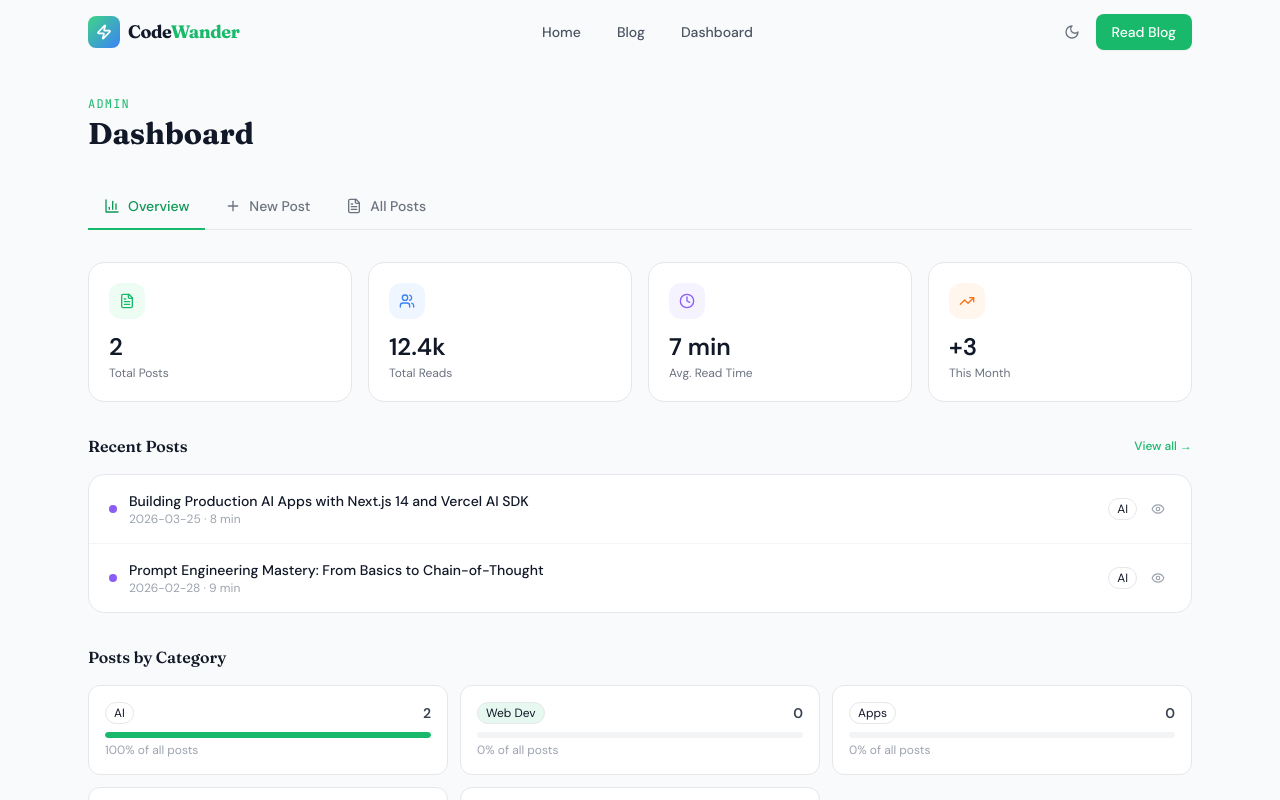
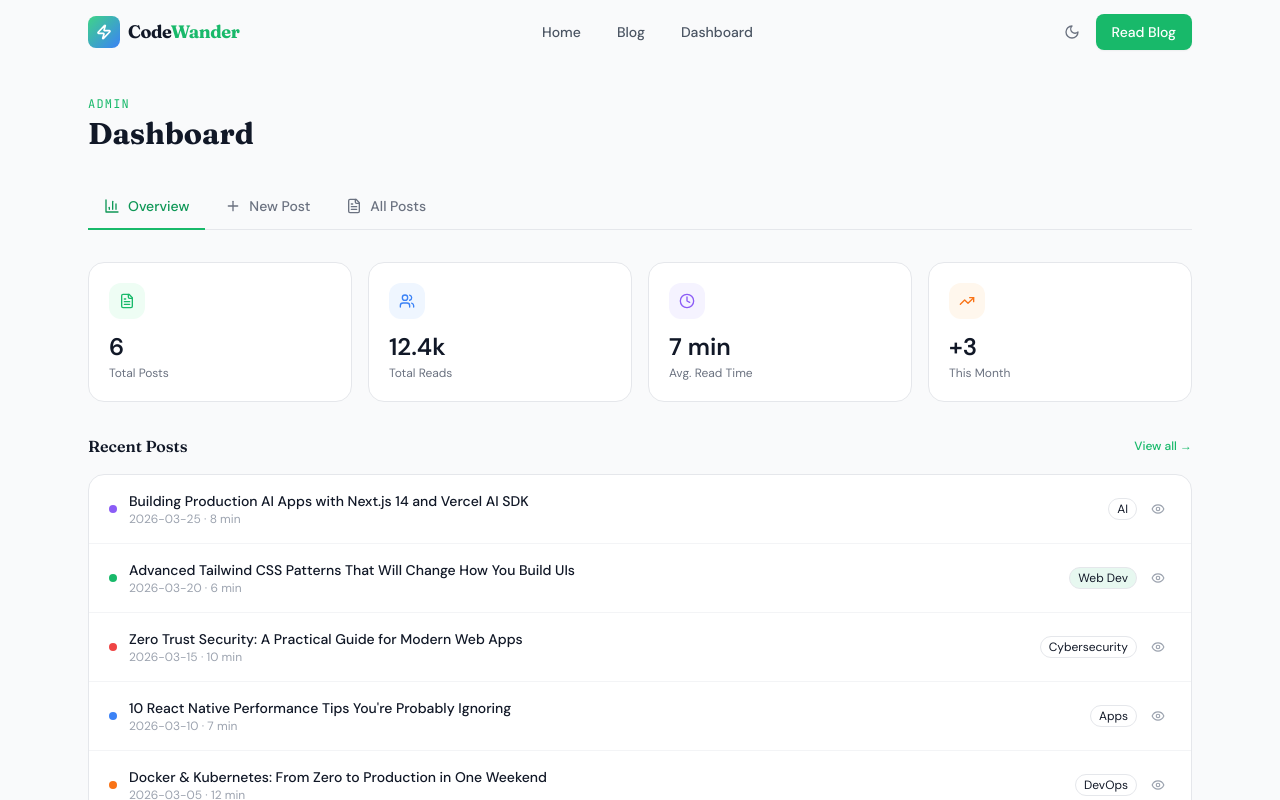
Before and after one commit to sajidnationalgamers-ai/codewander, a Next.js app: page /dashboard in a window 1280 px wide. Shown: the top 800 px of the page. Built offline with nearby package versions, Linux system fonts and the light colour scheme.

Commit message:
all 6 posts restored

```diff
--- a/src/data/posts.ts
+++ b/src/data/posts.ts
@@ -45,6 +45,8 @@ export async function POST(req: Request) {
 
 ## The useChat Hook
 
+The Vercel AI SDK provides a powerful useChat hook:
+
 \`\`\`tsx
 'use client';
 import { useChat } from 'ai/react';
@@ -70,7 +72,7 @@ export default function Chat() {
 
 ## Conclusion
 
-Next.js and the Vercel AI SDK make building AI apps genuinely enjoyable.
+Next.js and the Vercel AI SDK make building AI apps genuinely enjoyable. The streaming primitives, edge runtime support, and tight React integration mean you spend time on product logic rather than infrastructure.
     `,
     category: 'AI',
     tags: ['Next.js', 'AI', 'Vercel', 'OpenAI', 'TypeScript'],
@@ -83,11 +85,292 @@ Next.js and the Vercel AI SDK make building AI apps genuinely enjoyable.
     readTime: 8,
     featured: true,
   },
+  {
+    slug: 'tailwind-css-advanced-patterns',
+    title: 'Advanced Tailwind CSS Patterns That Will Change How You Build UIs',
+    excerpt: 'Beyond the basics — explore composable design tokens, plugin authoring, and component patterns that scale across large codebases.',
+    content: `
+## Why Advanced Tailwind?
 
+Most developers use Tailwind at 30% capacity. Here's how to unlock the rest.
+
+## Design Tokens with CSS Variables
+
+\`\`\`css
+/* globals.css */
+:root {
+  --color-brand: 16 185 129;
+  --radius-card: 0.75rem;
+}
+
+.dark {
+  --color-brand: 52 211 153;
+}
+\`\`\`
+
+\`\`\`javascript
+// tailwind.config.js
+module.exports = {
+  theme: {
+    extend: {
+      colors: {
+        brand: 'rgb(var(--color-brand) / <alpha-value>)',
+      }
+    }
+  }
+}
+\`\`\`
+
+## The cva Pattern for Component Variants
+
+\`\`\`typescript
+import { cva, type VariantProps } from 'class-variance-authority';
+
+const button = cva(
+  'inline-flex items-center rounded-lg font-medium transition-all',
+  {
+    variants: {
+      intent: {
+        primary: 'bg-brand-500 text-white hover:bg-brand-600',
+        ghost: 'bg-transparent hover:bg-gray-100 dark:hover:bg-gray-800',
+      },
+      size: {
+        sm: 'px-3 py-1.5 text-sm',
+        md: 'px-4 py-2 text-base',
+        lg: 'px-6 py-3 text-lg',
+      },
+    },
+    defaultVariants: { intent: 'primary', size: 'md' },
+  }
+);
+\`\`\`
+
+## Conclusion
+
+These patterns make Tailwind codebases maintainable at scale. The investment pays off massively in larger teams.
+    `,
+    category: 'Web Dev',
+    tags: ['Tailwind CSS', 'CSS', 'Design Systems', 'Frontend'],
+    author: {
+      name: 'Priya Sharma',
+      avatar: 'https://avatars.githubusercontent.com/u/2345678',
+      bio: 'UI engineer who loves design systems and CSS wizardry.',
+    },
+    publishedAt: '2026-03-20',
+    readTime: 6,
+    featured: true,
+  },
+  {
+    slug: 'zero-trust-security-model',
+    title: 'Zero Trust Security: A Practical Guide for Modern Web Apps',
+    excerpt: 'Never trust, always verify. Learn how to implement a zero-trust architecture in your Node.js backend with JWTs, mTLS, and rate limiting.',
+    content: `
+## What is Zero Trust?
+
+Zero trust is a security model that eliminates implicit trust. Every request must be authenticated, authorized, and continuously validated.
+
+## Core Principles
+
+1. **Verify explicitly** — authenticate every request
+2. **Least privilege access** — minimal permissions by default
+3. **Assume breach** — design for when (not if) something fails
+
+## Implementing JWT Rotation
+
+\`\`\`typescript
+import jwt from 'jsonwebtoken';
+
+export function createTokenPair(userId: string) {
+  const accessToken = jwt.sign(
+    { userId, type: 'access' },
+    process.env.JWT_SECRET!,
+    { expiresIn: '15m' }
+  );
+
+  const refreshToken = jwt.sign(
+    { userId, type: 'refresh' },
+    process.env.JWT_REFRESH_SECRET!,
+    { expiresIn: '7d' }
+  );
+
+  return { accessToken, refreshToken };
+}
+\`\`\`
+
+## Rate Limiting with Redis
+
+\`\`\`typescript
+import { Ratelimit } from '@upstash/ratelimit';
+import { Redis } from '@upstash/redis';
+
+const ratelimit = new Ratelimit({
+  redis: Redis.fromEnv(),
+  limiter: Ratelimit.slidingWindow(10, '10 s'),
+});
+
+export async function middleware(req: Request) {
+  const { success } = await ratelimit.limit(req.ip ?? 'anonymous');
+  if (!success) return new Response('Rate limited', { status: 429 });
+}
+\`\`\`
+
+## Conclusion
+
+Zero trust is not a product, it is a philosophy. Start with authentication, then layer authorization, then add observability.
+    `,
+    category: 'Cybersecurity',
+    tags: ['Security', 'JWT', 'Zero Trust', 'Node.js'],
+    author: {
+      name: 'Rahul Verma',
+      avatar: 'https://avatars.githubusercontent.com/u/3456789',
+      bio: 'Security engineer focused on application-layer security.',
+    },
+    publishedAt: '2026-03-15',
+    readTime: 10,
+    featured: true,
+  },
+  {
+    slug: 'react-native-performance-tips',
+    title: '10 React Native Performance Tips You\'re Probably Ignoring',
+    excerpt: 'Your React Native app is slow and you know it. Here are the concrete fixes that actually move the needle on Hermes, FlatList, and JS thread.',
+    content: `
+## The Performance Problem
+
+React Native apps feel sluggish when developers treat it like React on the web. The mental model must shift.
+
+## 1. Use Hermes Engine
+
+\`\`\`json
+// android/app/build.gradle
+project.ext.react = [
+  enableHermes: true,
+]
+\`\`\`
+
+## 2. Optimize FlatList
+
+\`\`\`tsx
+<FlatList
+  data={items}
+  renderItem={renderItem}
+  keyExtractor={item => item.id}
+  getItemLayout={(_, index) => ({
+    length: ITEM_HEIGHT,
+    offset: ITEM_HEIGHT * index,
+    index,
+  })}
+  removeClippedSubviews={true}
+  maxToRenderPerBatch={10}
+  windowSize={10}
+/>
+\`\`\`
+
+## 3. Memoize Everything
+
+\`\`\`tsx
+const renderItem = useCallback(({ item }) => (
+  <PostCard post={item} />
+), []);
+
+const MemoizedCard = memo(PostCard, (prev, next) =>
+  prev.post.id === next.post.id
+);
+\`\`\`
+
+## Conclusion
+
+Performance in React Native is about reducing JS thread work and maximizing native offloading. These 10 tips apply to 95% of production apps.
+    `,
+    category: 'Apps',
+    tags: ['React Native', 'Performance', 'Mobile', 'JavaScript'],
+    author: {
+      name: 'Sneha Patel',
+      avatar: 'https://avatars.githubusercontent.com/u/4567890',
+      bio: 'Mobile developer building cross-platform apps since 2018.',
+    },
+    publishedAt: '2026-03-10',
+    readTime: 7,
+    featured: true,
+  },
+  {
+    slug: 'docker-kubernetes-beginners',
+    title: 'Docker & Kubernetes: From Zero to Production in One Weekend',
+    excerpt: 'Stop being afraid of containers. This guide walks you through Dockerizing a Next.js app and deploying it to a Kubernetes cluster from scratch.',
+    content: `
+## Why Containers?
+
+Containers solve the "it works on my machine" problem permanently. Let's get practical.
+
+## Dockerfile for Next.js
+
+\`\`\`dockerfile
+FROM node:20-alpine AS base
+
+FROM base AS deps
+WORKDIR /app
+COPY package*.json ./
+RUN npm ci
+
+FROM base AS builder
+WORKDIR /app
+COPY --from=deps /app/node_modules ./node_modules
+COPY . .
+RUN npm run build
+
+FROM base AS runner
+WORKDIR /app
+ENV NODE_ENV=production
+COPY --from=builder /app/.next/standalone ./
+COPY --from=builder /app/.next/static ./.next/static
+
+EXPOSE 3000
+CMD ["node", "server.js"]
+\`\`\`
+
+## Kubernetes Deployment
+
+\`\`\`yaml
+apiVersion: apps/v1
+kind: Deployment
+metadata:
+  name: codewander
+spec:
+  replicas: 3
+  selector:
+    matchLabels:
+      app: codewander
+  template:
+    spec:
+      containers:
+      - name: app
+        image: codewander:latest
+        ports:
+        - containerPort: 3000
+        resources:
+          requests:
+            memory: "256Mi"
+            cpu: "100m"
+\`\`\`
+
+## Conclusion
+
+Kubernetes has a steep learning curve but the operational benefits are transformative. Start with Docker, then graduate to K8s when you need scale.
+    `,
+    category: 'DevOps',
+    tags: ['Docker', 'Kubernetes', 'DevOps', 'Containers'],
+    author: {
+      name: 'Karan Singh',
+      avatar: 'https://avatars.githubusercontent.com/u/5678901',
+      bio: 'DevOps engineer helping teams ship faster and more reliably.',
+    },
+    publishedAt: '2026-03-05',
+    readTime: 12,
+    featured: true,
+  },
   {
     slug: 'prompt-engineering-mastery',
     title: 'Prompt Engineering Mastery: From Basics to Chain-of-Thought',
-    excerpt: 'The difference between a good and great AI product is almost always the prompts.',
+    excerpt: 'The difference between a good and great AI product is almost always the prompts. Learn the techniques used by AI teams at top companies.',
     content: `
 ## Prompting is a Skill
 
@@ -106,10 +389,10 @@ Anyone can write a prompt. Writing prompts that reliably produce the right outpu
 ## Chain-of-Thought Prompting
 
 \`\`\`typescript
-content: \`
+const prompt = \`
 Solve this step by step.
 
-Problem: [Describe the problem here]
+Problem: Describe the problem here
 
 Think through this carefully:
 1. What are the key constraints?
@@ -126,12 +409,12 @@ Classify the sentiment:
 Input: "This product is amazing" → Positive
 Input: "Absolute waste of money" → Negative
 Input: "It's okay I guess" → Neutral
-Input: "[User input here]" →
+Input: "[User input]" →
 \`\`\`
 
 ## Conclusion
 
-Prompt engineering is part art, part science.
+Prompt engineering is part art, part science. The best practitioners treat it like software engineering: iterate, test, and measure.
     `,
     category: 'AI',
     tags: ['AI', 'Prompt Engineering', 'LLM', 'GPT'],
```
